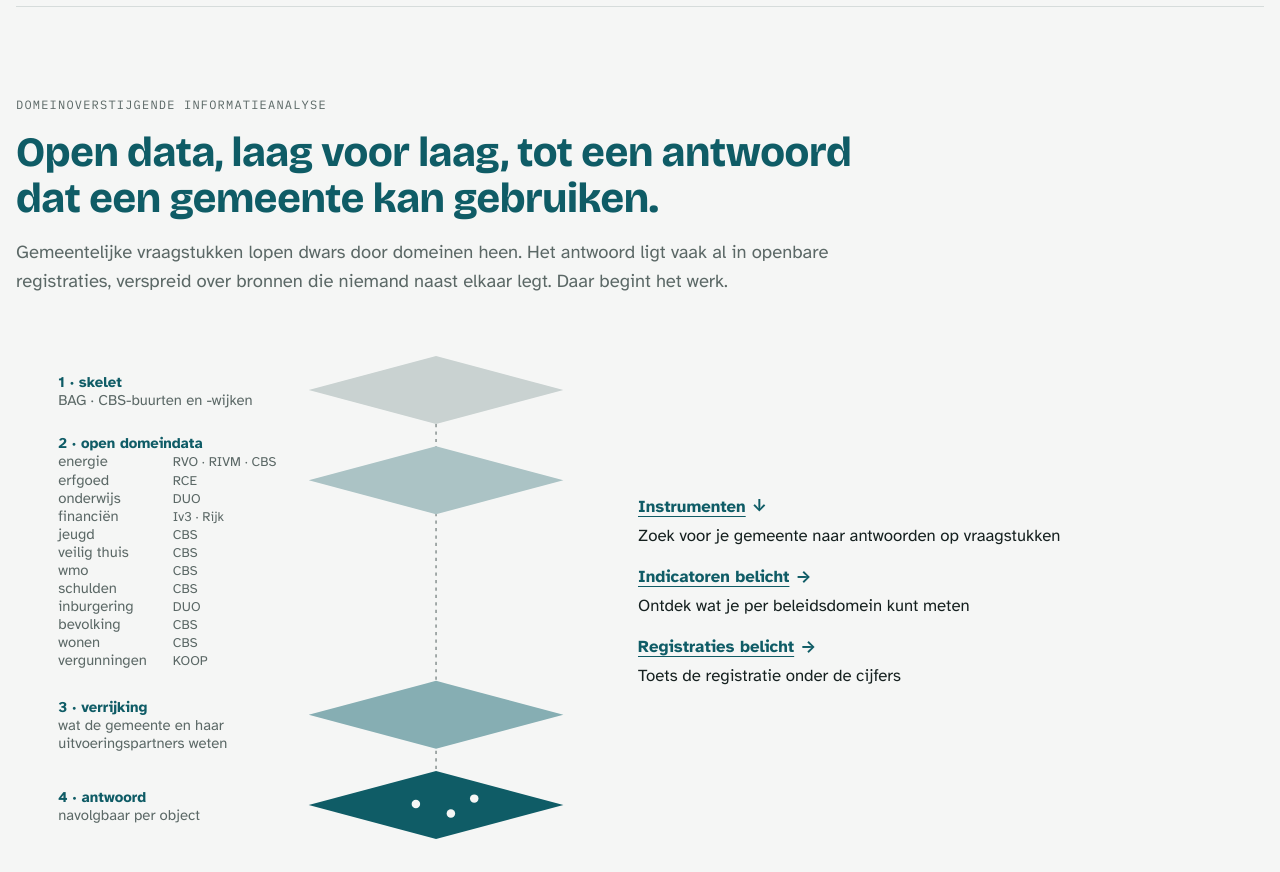
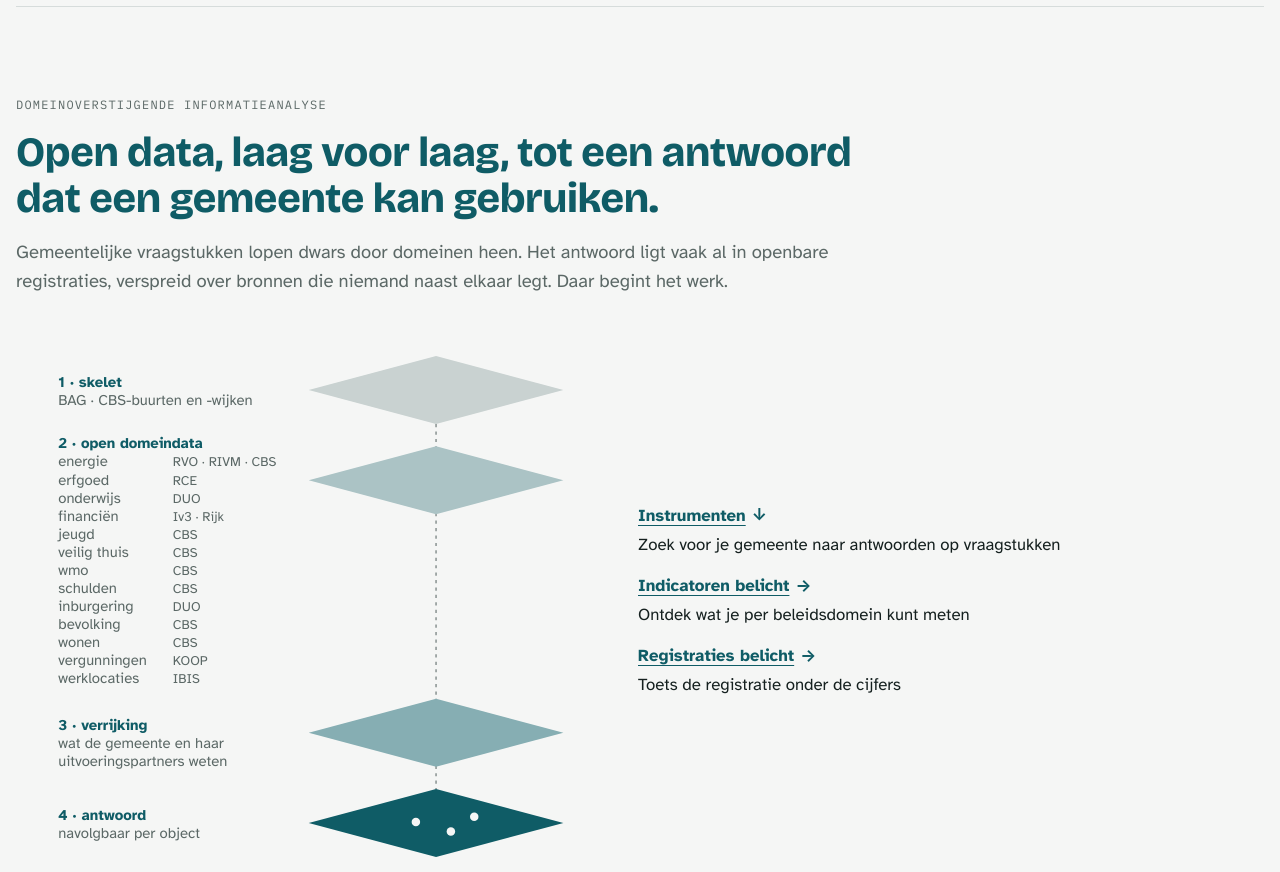
Before and after one commit to JosephinaL/JosephinaL.github.io, a plain HTML site: page index.html in a window 1280 px wide. Shown: the part 80-952 px from the top of the page. Drawn offline with Linux system fonts and the light colour scheme.

Commit message:
Homepage: lagenschema met de regel werklocaties (IBIS)
Laag 2 noemt nu ook het register van bedrijventerreinen dat Gebied in
beeld gebruikt; lagen 3 en 4 schuiven 17 px omlaag.

Co-Authored-By: Claude Fable 5.2 <noreply@anthropic.com>
Claude-Session: https://claude.ai/code/session_01GMaXndqb8F4GN8ANJhVRG7

```diff
--- a/index.html
+++ b/index.html
@@ -244,10 +244,10 @@ main > * { min-width: 0; }
         <a href="indicatoren.html"><span class="naam">Indicatoren belicht<span aria-hidden="true">→</span></span><span class="vraag">Ontdek wat je per beleidsdomein kunt meten</span></a>
         <a href="registraties.html"><span class="naam">Registraties belicht<span aria-hidden="true">→</span></span><span class="vraag">Toets de registratie onder de cijfers</span></a>
       </nav>
-      <svg class="strata" viewBox="0 0 490 481" role="img" aria-labelledby="strata-t strata-d">
+      <svg class="strata" viewBox="0 0 490 498" role="img" aria-labelledby="strata-t strata-d">
         <title id="strata-t">Werkwijze in vier lagen</title>
-        <desc id="strata-d">Bovenaan BAG en CBS-buurten en -wijken als skelet. Daaronder open domeindata: energie (EP-Online van RVO, via RIVM; verbruik en verwarming per buurt, CBS), erfgoed (RCE), onderwijs (DUO), financiën (Iv3, Rijksfinanciën), jeugd (CBS), Veilig Thuis (CBS), Wmo (CBS), schulden (CBS), inburgering (DUO), bevolking (CBS), wonen (CBS) en vergunningen (KOOP). Dan wat alleen de gemeente en haar uitvoeringspartners, zoals de omgevingsdienst, weten. Onderaan een navolgbaar antwoord per object.</desc>
-        <line x1="360" y1="82" x2="360" y2="409" stroke="var(--muted)" stroke-dasharray="3 4"/>
+        <desc id="strata-d">Bovenaan BAG en CBS-buurten en -wijken als skelet. Daaronder open domeindata: energie (EP-Online van RVO, via RIVM; verbruik en verwarming per buurt, CBS), erfgoed (RCE), onderwijs (DUO), financiën (Iv3, Rijksfinanciën), jeugd (CBS), Veilig Thuis (CBS), Wmo (CBS), schulden (CBS), inburgering (DUO), bevolking (CBS), wonen (CBS), vergunningen (KOOP) en werklocaties (IBIS, het register van bedrijventerreinen van de provincies). Dan wat alleen de gemeente en haar uitvoeringspartners, zoals de omgevingsdienst, weten. Onderaan een navolgbaar antwoord per object.</desc>
+        <line x1="360" y1="82" x2="360" y2="426" stroke="var(--muted)" stroke-dasharray="3 4"/>
         <g class="layer l1">
           <polygon points="240,50 360,82 480,50 360,18" fill="var(--layer-1)"/>
           <text x="4" y="47" class="t-strong">1 · skelet</text>
@@ -268,18 +268,19 @@ main > * { min-width: 0; }
           <text x="4" y="275">bevolking</text><text x="112" y="275" class="t-src">CBS</text>
           <text x="4" y="292">wonen</text><text x="112" y="292" class="t-src">CBS</text>
           <text x="4" y="309">vergunningen</text><text x="112" y="309" class="t-src">KOOP</text>
+          <text x="4" y="326">werklocaties</text><text x="112" y="326" class="t-src">IBIS</text>
         </g>
         <g class="layer l3">
-          <polygon points="240,356 360,388 480,356 360,324" fill="var(--layer-3)"/>
-          <text x="4" y="353" class="t-strong">3 · verrijking</text>
-          <text x="4" y="370">wat de gemeente en haar</text>
-          <text x="4" y="387">uitvoeringspartners weten</text>
+          <polygon points="240,373 360,405 480,373 360,341" fill="var(--layer-3)"/>
+          <text x="4" y="370" class="t-strong">3 · verrijking</text>
+          <text x="4" y="387">wat de gemeente en haar</text>
+          <text x="4" y="404">uitvoeringspartners weten</text>
         </g>
         <g class="layer l4">
-          <polygon points="240,441 360,473 480,441 360,409" fill="var(--layer-4)"/>
-          <circle cx="341" cy="440" r="4" fill="var(--bg)"/><circle cx="374" cy="449" r="4" fill="var(--bg)"/><circle cx="396" cy="435" r="4" fill="var(--bg)"/>
-          <text x="4" y="438" class="t-strong">4 · antwoord</text>
-          <text x="4" y="455">navolgbaar per object</text>
+          <polygon points="240,458 360,490 480,458 360,426" fill="var(--layer-4)"/>
+          <circle cx="341" cy="457" r="4" fill="var(--bg)"/><circle cx="374" cy="466" r="4" fill="var(--bg)"/><circle cx="396" cy="452" r="4" fill="var(--bg)"/>
+          <text x="4" y="455" class="t-strong">4 · antwoord</text>
+          <text x="4" y="472">navolgbaar per object</text>
         </g>
       </svg>
     </div>
```
